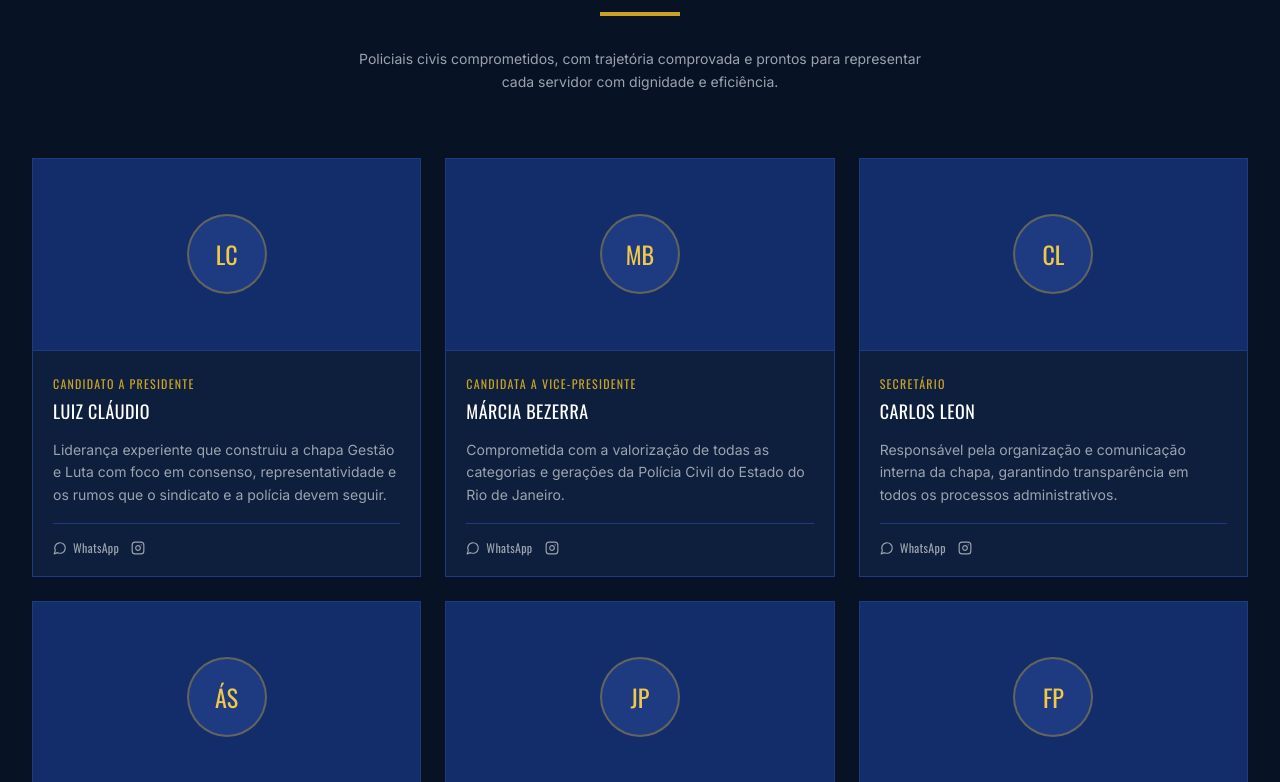
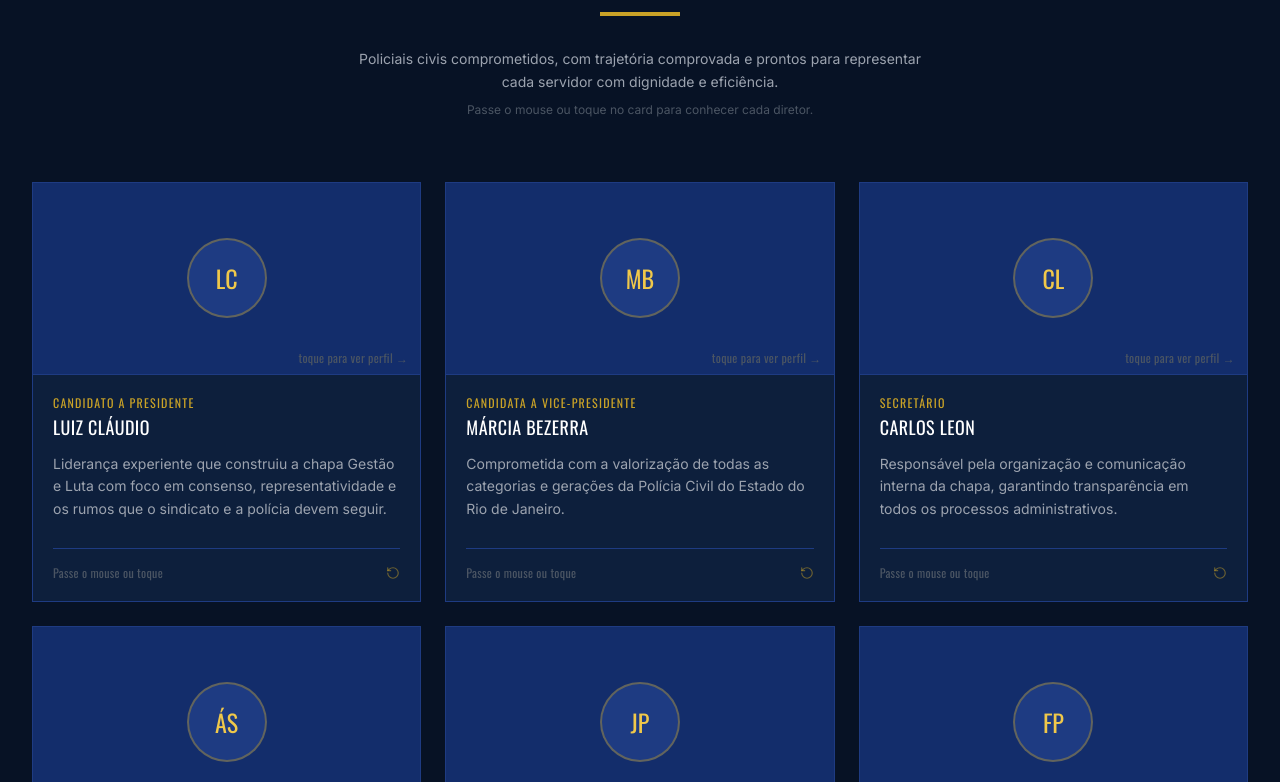
Before and after one commit to Avatardf/gestao-e-luta, a React (Vite) app: page / in a window 1280 px wide. Shown: the part 1858-2640 px from the top of the page. Built offline with nearby package versions, Linux system fonts and the light colour scheme; no server answers; the database is empty.

Commit message:
feat: flip card 3D nos cards dos diretores

```diff
--- a/src/components/Diretores.jsx
+++ b/src/components/Diretores.jsx
@@ -1,12 +1,101 @@
-import { MessageCircle, Instagram, User } from 'lucide-react'
+import { useState } from 'react'
+import { MessageCircle, Instagram, RotateCcw } from 'lucide-react'
 import { diretores } from '../data/diretores'
 
-function Avatar({ nome }) {
-  const initials = nome.split(' ').slice(0, 2).map(n => n[0]).join('')
+function FlipCard({ d }) {
+  const [flipped, setFlipped] = useState(false)
+  const initials = d.nome.split(' ').slice(0, 2).map(n => n[0]).join('')
+
   return (
-    <div className="w-full h-48 bg-navy-800 flex items-center justify-center border-b border-navy-700">
-      <div className="w-20 h-20 rounded-full bg-navy-700 border-2 border-gold-500/40 flex items-center justify-center">
-        <span className="font-heading text-2xl text-gold-400">{initials}</span>
+    <div
+      className={`flip-card cursor-pointer ${flipped ? 'flipped' : ''}`}
+      style={{ height: '420px' }}
+      onClick={() => setFlipped(f => !f)}
+    >
+      <div className="flip-card-inner">
+
+        {/* ── FRENTE ─────────────────────────────────────────────── */}
+        <div className="flip-card-front bg-navy-900 border border-navy-700 flex flex-col overflow-hidden">
+          {/* Avatar */}
+          <div className="w-full h-48 bg-navy-800 flex items-center justify-center border-b border-navy-700 flex-shrink-0 relative">
+            {d.foto
+              ? <img src={d.foto} alt={d.nome} className="w-full h-full object-cover object-top" />
+              : (
+                <div className="w-20 h-20 rounded-full bg-navy-700 border-2 border-gold-500/40 flex items-center justify-center">
+                  <span className="font-heading text-2xl text-gold-400">{initials}</span>
+                </div>
+              )
+            }
+            {/* hint */}
+            <div className="absolute bottom-2 right-3 text-gray-600 text-xs font-heading tracking-wide select-none">
+              toque para ver perfil →
+            </div>
+          </div>
+
+          {/* Info */}
+          <div className="p-5 flex flex-col flex-1">
+            <span className="font-heading text-gold-500 text-xs tracking-widest uppercase">{d.cargo}</span>
+            <h3 className="font-heading text-lg text-white tracking-wide mt-0.5">{d.nome}</h3>
+            {d.delegacia && <p className="text-gray-500 text-xs mt-0.5">{d.delegacia}</p>}
+
+            <p className="text-gray-400 text-sm leading-relaxed mt-3 flex-1 line-clamp-3">{d.bio}</p>
+
+            <div className="mt-4 pt-4 border-t border-navy-700 flex items-center justify-between">
+              <span className="text-gray-600 text-xs font-heading tracking-wide">Passe o mouse ou toque</span>
+              <RotateCcw size={14} className="text-gold-500/50" />
+            </div>
+          </div>
+        </div>
+
+        {/* ── VERSO ──────────────────────────────────────────────── */}
+        <div className="flip-card-back bg-navy-900 border border-gold-500/40 flex flex-col overflow-hidden">
+          {/* Cabeçalho dourado */}
+          <div className="bg-gold-500/10 border-b border-gold-500/30 px-5 py-4">
+            <div className="flex items-center gap-3">
+              <div className="w-12 h-12 rounded-full bg-navy-800 border-2 border-gold-500 flex items-center justify-center flex-shrink-0">
+                <span className="font-heading text-lg text-gold-400">{initials}</span>
+              </div>
+              <div>
+                <h3 className="font-heading text-white tracking-wide text-base leading-tight">{d.nome}</h3>
+                <p className="text-gold-500 text-xs font-heading tracking-widest uppercase">{d.cargo}</p>
+              </div>
+            </div>
+          </div>
+
+          {/* Bio completa */}
+          <div className="p-5 flex flex-col flex-1 overflow-hidden">
+            <p className="text-gray-300 text-sm leading-relaxed flex-1">{d.bio}</p>
+
+            {/* Contatos */}
+            <div className="mt-auto pt-4 border-t border-navy-700 space-y-2">
+              {d.whatsapp && (
+                <a
+                  href={`https://wa.me/${d.whatsapp}?text=${encodeURIComponent(`Olá, ${d.nome.split(' ')[0]}! Vi o seu perfil no site da chapa Gestão e Luta e gostaria de conversar sobre a eleição do Sindpol-RJ. Conto com vocês!`)}`}
+                  target="_blank"
+                  rel="noopener noreferrer"
+                  onClick={e => e.stopPropagation()}
+                  className="flex items-center gap-2 bg-green-500/10 border border-green-500/30 px-4 py-2.5 text-green-400 hover:bg-green-500/20 transition-colors w-full"
+                >
+                  <MessageCircle size={15} />
+                  <span className="font-heading text-xs tracking-widest uppercase">Enviar mensagem</span>
+                </a>
+              )}
+              {d.instagram && (
+                <a
+                  href={`https://instagram.com/${d.instagram.replace('@','')}`}
+                  target="_blank"
+                  rel="noopener noreferrer"
+                  onClick={e => e.stopPropagation()}
+                  className="flex items-center gap-2 bg-pink-500/10 border border-pink-500/30 px-4 py-2.5 text-pink-400 hover:bg-pink-500/20 transition-colors w-full"
+                >
+                  <Instagram size={15} />
+                  <span className="font-heading text-xs tracking-widest uppercase">{d.instagram}</span>
+                </a>
+              )}
+            </div>
+          </div>
+        </div>
+
       </div>
     </div>
   )
@@ -23,49 +112,12 @@ export default function Diretores() {
           <p className="text-gray-400 max-w-xl mx-auto text-sm leading-relaxed">
             Policiais civis comprometidos, com trajetória comprovada e prontos para representar cada servidor com dignidade e eficiência.
           </p>
+          <p className="text-gray-600 text-xs mt-2">Passe o mouse ou toque no card para conhecer cada diretor.</p>
         </div>
 
-        <div className="grid grid-cols-1 sm:grid-cols-2 lg:grid-cols-3 xl:grid-cols-3 gap-6">
+        <div className="grid grid-cols-1 sm:grid-cols-2 lg:grid-cols-3 gap-6">
           {diretores.map((d) => (
-            <div key={d.id} className="card p-0 overflow-hidden group flex flex-col">
-              {/* Photo/Avatar */}
-              {d.foto
-                ? <img src={d.foto} alt={d.nome} className="w-full h-48 object-cover object-top" />
-                : <Avatar nome={d.nome} />
-              }
-
-              {/* Info */}
-              <div className="p-5 flex flex-col flex-1">
-                <div className="mb-3">
-                  <span className="font-heading text-gold-500 text-xs tracking-widest uppercase">{d.cargo}</span>
-                  <h3 className="font-heading text-lg text-white tracking-wide mt-0.5">{d.nome}</h3>
-                  <p className="text-gray-500 text-xs mt-0.5">{d.delegacia}</p>
-                </div>
-                <p className="text-gray-400 text-sm leading-relaxed flex-1">{d.bio}</p>
-
-                {/* Social links */}
-                <div className="flex gap-3 mt-4 pt-4 border-t border-navy-700">
-                  <a
-                    href={`https://wa.me/${d.whatsapp}?text=${encodeURIComponent(`Olá, ${d.nome.split(' ')[0]}! Vi o seu perfil no site da chapa Gestão e Luta e gostaria de conversar sobre a eleição do Sindpol-RJ. Conto com vocês!`)}`}
-                    target="_blank"
-                    rel="noopener noreferrer"
-                    className="flex items-center gap-1.5 text-xs text-gray-400 hover:text-green-400 transition-colors font-heading tracking-wide"
-                  >
-                    <MessageCircle size={14} />
-                    WhatsApp
-                  </a>
-                  <a
-                    href={`https://instagram.com/${d.instagram.replace('@','')}`}
-                    target="_blank"
-                    rel="noopener noreferrer"
-                    className="flex items-center gap-1.5 text-xs text-gray-400 hover:text-pink-400 transition-colors font-heading tracking-wide"
-                  >
-                    <Instagram size={14} />
-                    {d.instagram}
-                  </a>
-                </div>
-              </div>
-            </div>
+            <FlipCard key={d.id} d={d} />
           ))}
         </div>
       </div>
--- a/src/index.css
+++ b/src/index.css
@@ -50,6 +50,33 @@
   border-radius: 3px;
 }
 
+/* Flip card */
+.flip-card {
+  perspective: 1200px;
+}
+.flip-card-inner {
+  position: relative;
+  width: 100%;
+  height: 100%;
+  transition: transform 0.65s cubic-bezier(0.4, 0.2, 0.2, 1);
+  transform-style: preserve-3d;
+}
+.flip-card:hover .flip-card-inner,
+.flip-card.flipped .flip-card-inner {
+  transform: rotateY(180deg);
+}
+.flip-card-front,
+.flip-card-back {
+  position: absolute;
+  width: 100%;
+  height: 100%;
+  backface-visibility: hidden;
+  -webkit-backface-visibility: hidden;
+}
+.flip-card-back {
+  transform: rotateY(180deg);
+}
+
 /* Animations */
 @keyframes fadeInUp {
   from { opacity: 0; transform: translateY(30px); }
```
